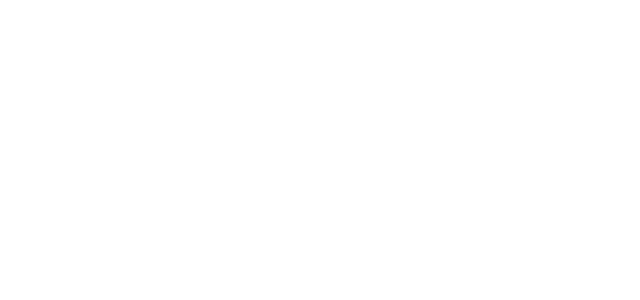
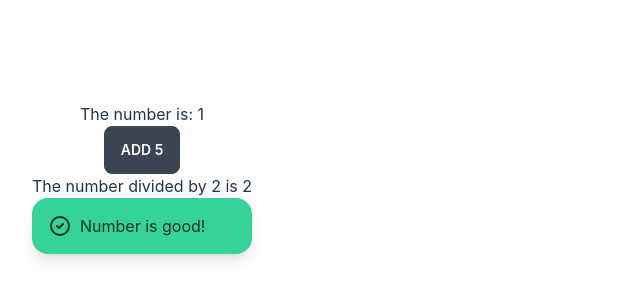
Before and after one commit to bertcanoiii/svelte-for-beginners, a Svelte app: page / in a window 1280 px wide. Shown: the part 222-522 px from the top of the page, without its empty margins (0-640 px from the left). Built offline with nearby package versions, Linux system fonts and the light colour scheme.

Commit message:
add counter, reactive variable, and conditional rendering

```diff
--- a/index.html
+++ b/index.html
@@ -7,7 +7,9 @@
     <title>Vite + Svelte</title>
   </head>
   <body>
-    <div id="app"></div>
+    <div class="bg-slate-700 h-screen w-screen flex flex-col justify-center">
+      <div id="app"></div>
+    </div>
     <script type="module" src="/src/main.js"></script>
   </body>
 </html>
--- a/src/App.svelte
+++ b/src/App.svelte
@@ -1,7 +1,43 @@
 <script>
+    let number = 1;
+
+    function addFive(){
+        number += 5;
+    }
+
+    $: double = number*2
 </script>
 
-<main>
+<main class="flex flex-col justify-center items-center">
+    <p>The number is: {number}</p>
+    <button class="btn" on:click={addFive}>
+        Add 5
+    </button>
+    <p>The number divided by 2 is {double}</p>
+
+    {#if double < 50}
+    <div class="alert alert-success shadow-lg">
+        <div>
+            <svg xmlns="http://www.w3.org/2000/svg" class="stroke-current flex-shrink-0 h-6 w-6" fill="none" viewBox="0 0 24 24"><path stroke-linecap="round" stroke-linejoin="round" stroke-width="2" d="M9 12l2 2 4-4m6 2a9 9 0 11-18 0 9 9 0 0118 0z" /></svg>
+            <span>Number is good!</span>
+        </div>
+    </div>
+    {:else if double > 50 && double < 100}
+    <div class="alert alert-warning shadow-lg">
+        <div>
+            <svg xmlns="http://www.w3.org/2000/svg" class="stroke-current flex-shrink-0 h-6 w-6" fill="none" viewBox="0 0 24 24"><path stroke-linecap="round" stroke-linejoin="round" stroke-width="2" d="M12 9v2m0 4h.01m-6.938 4h13.856c1.54 0 2.502-1.667 1.732-3L13.732 4c-.77-1.333-2.694-1.333-3.464 0L3.34 16c-.77 1.333.192 3 1.732 3z" /></svg>
+            <span>Warning: Number higher than 50!</span>
+        </div>
+    </div>
+    {:else}
+    <div class="alert alert-error shadow-lg">
+        <div>
+            <svg xmlns="http://www.w3.org/2000/svg" class="stroke-current flex-shrink-0 h-6 w-6" fill="none" viewBox="0 0 24 24"><path stroke-linecap="round" stroke-linejoin="round" stroke-width="2" d="M10 14l2-2m0 0l2-2m-2 2l-2-2m2 2l2 2m7-2a9 9 0 11-18 0 9 9 0 0118 0z" /></svg>
+            <span>Error! NUMBER HIGHER THAN 100.</span>
+        </div>
+    </div>
+    {/if}
+
 </main>
 
 <style>
```
